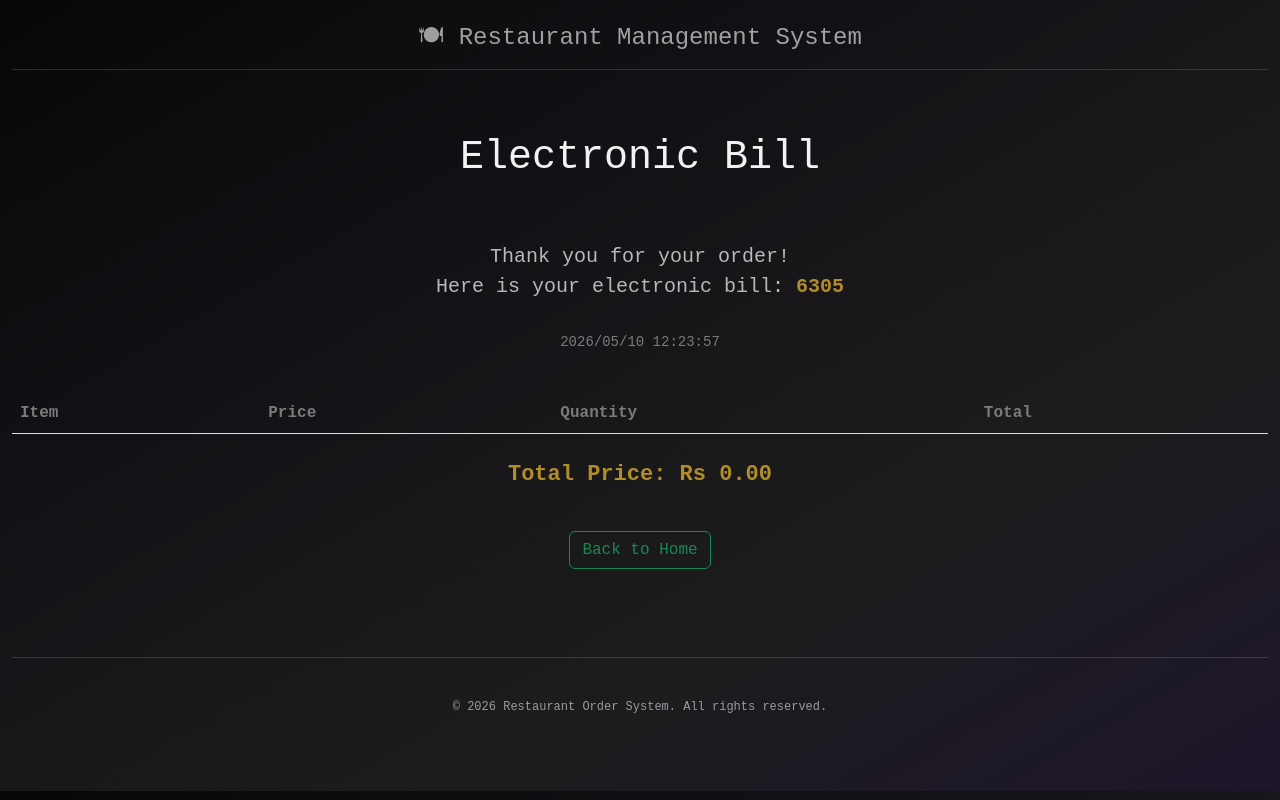
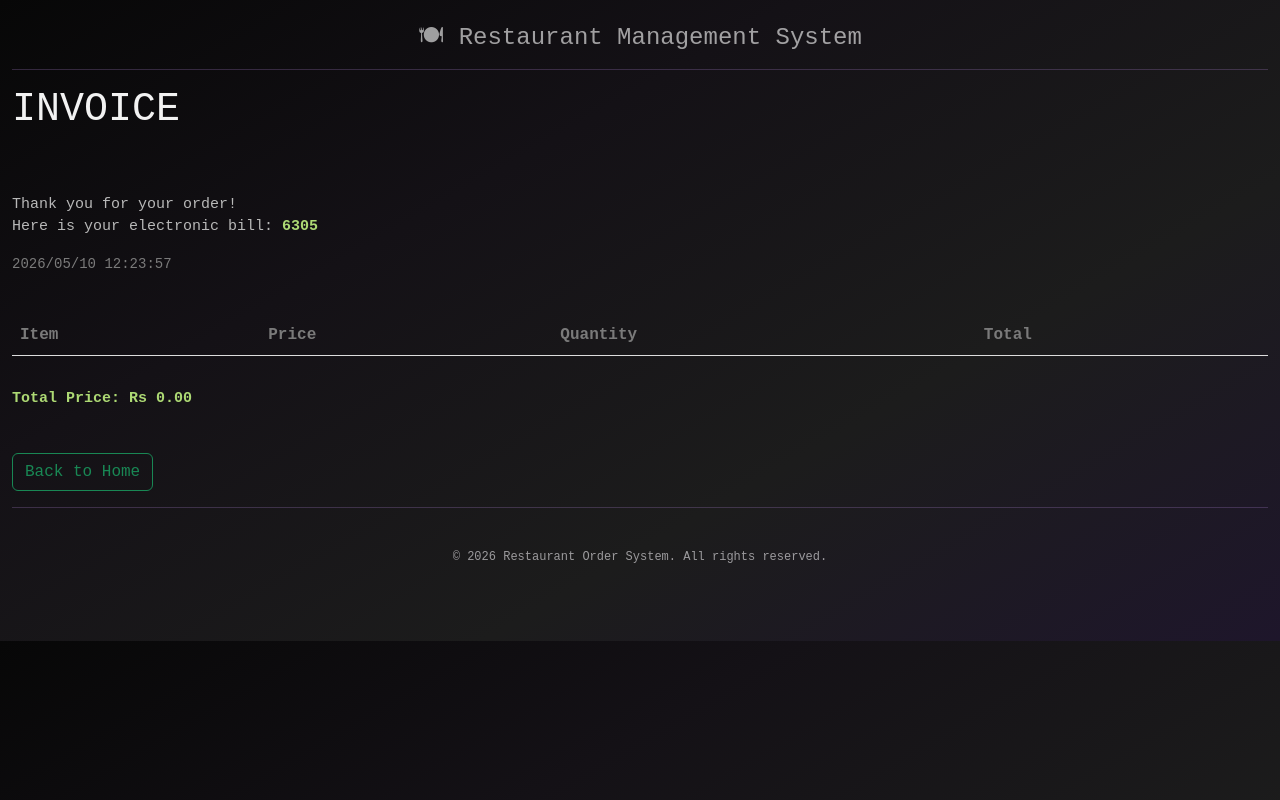
Before and after one commit to ikigai404/Restaurant_system, a Flask app: page /ebill in a window 1280 px wide. Run offline with Flask 3, Linux system fonts and the light colour scheme; lists and menus that the app fills with data are empty.

Commit message:
design updated

```diff
--- a/templates/ebill.html
+++ b/templates/ebill.html
@@ -1,10 +1,9 @@
 {% extends "layout.html" %}
 {% block title %}Home - Restaurant System{% endblock %}
 {% block content %}
-    <center><br><br>
-    <h1 style="margin-bottom: 60px;">Electronic Bill</h1>
-    <p style="font-size: 20px; margin-bottom: 30px;">Thank you for your order!<br> Here is your electronic bill:
-        <b style="color: #b08d2a;">{{ order_number }}</b></p>
+    <h1 style="margin-bottom: 60px;">INVOICE</h1>
+    <p style="font-size: 15px; margin-bottom: 15px; text-align: left;">Thank you for your order!<br> Here is your electronic bill:
+        <b style="color: #add974;">{{ order_number }}</b></p>
         <p style="color: #7A7A7A; font-size: 14px;">{{ date }}</p>
     </p>
     <br>
@@ -30,10 +29,9 @@
         </tbody>
     </table>
     <br>
-    <p><strong style="color: #b08d2a;">Total Price: Rs {{ "%.2f"|format(total_price) }}</strong></p>
+    <p><strong style="color: #add974; font-size: 15px;">Total Price: Rs {{ "%.2f"|format(total_price) }}</strong></p>
 
     <br>
     <a href="/" class="btn btn-outline-success">Back to Home</a>
-    </center><br><br><br>
 
 {% endblock %}
--- a/templates/review_order.html
+++ b/templates/review_order.html
@@ -43,7 +43,9 @@
         {% for item in selected_items %}
         <input type="hidden" name="items" value="{{ item.name }}|{{ item.price }}|{{ item.quantity }}">
         {% endfor %}
+        {% if selected_items %}
         <button type="submit" class="btn btn-outline-success">Confirm Order</button>
+        {% endif %}
     </form>
 
     <a href="/place_order" class="btn btn-outline-secondary">Modify Order</a>
```
